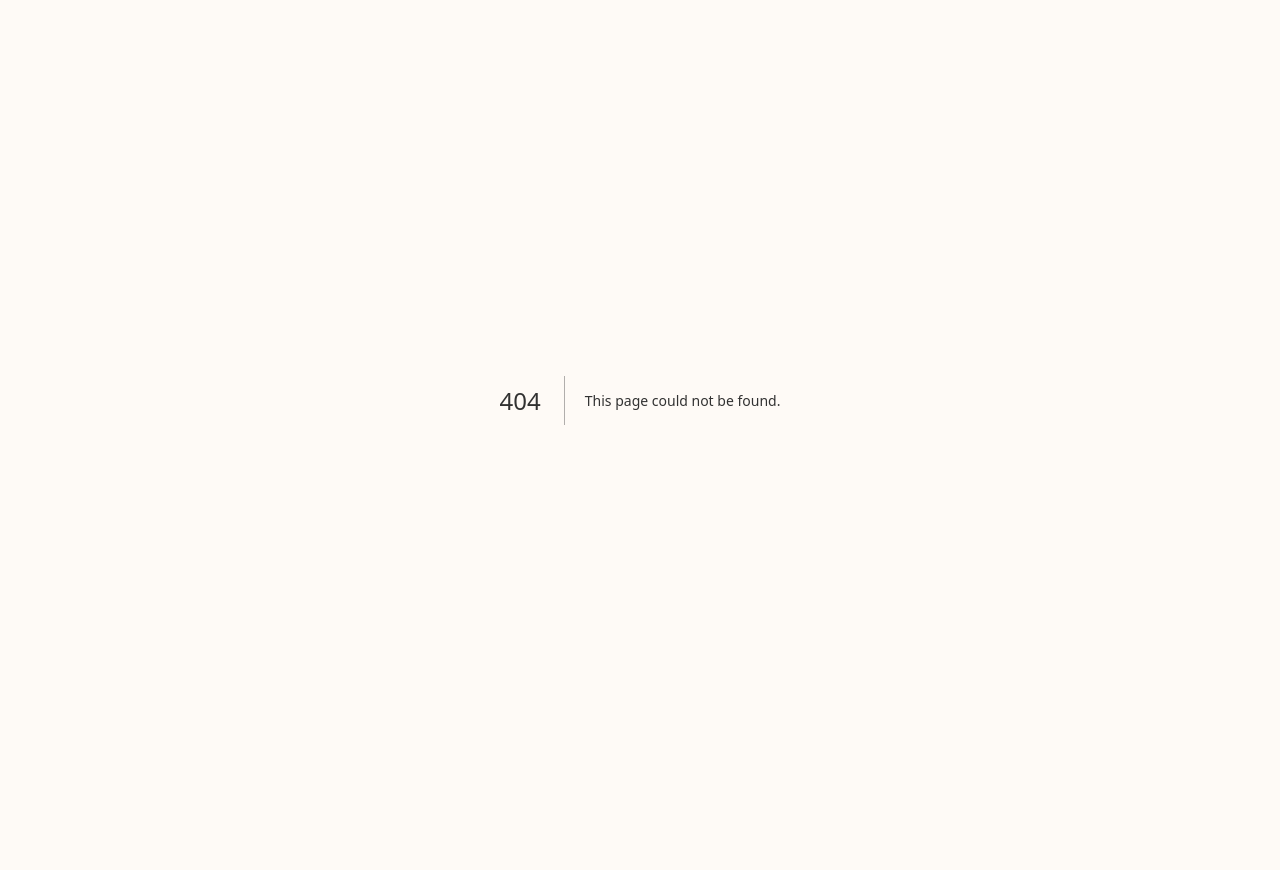
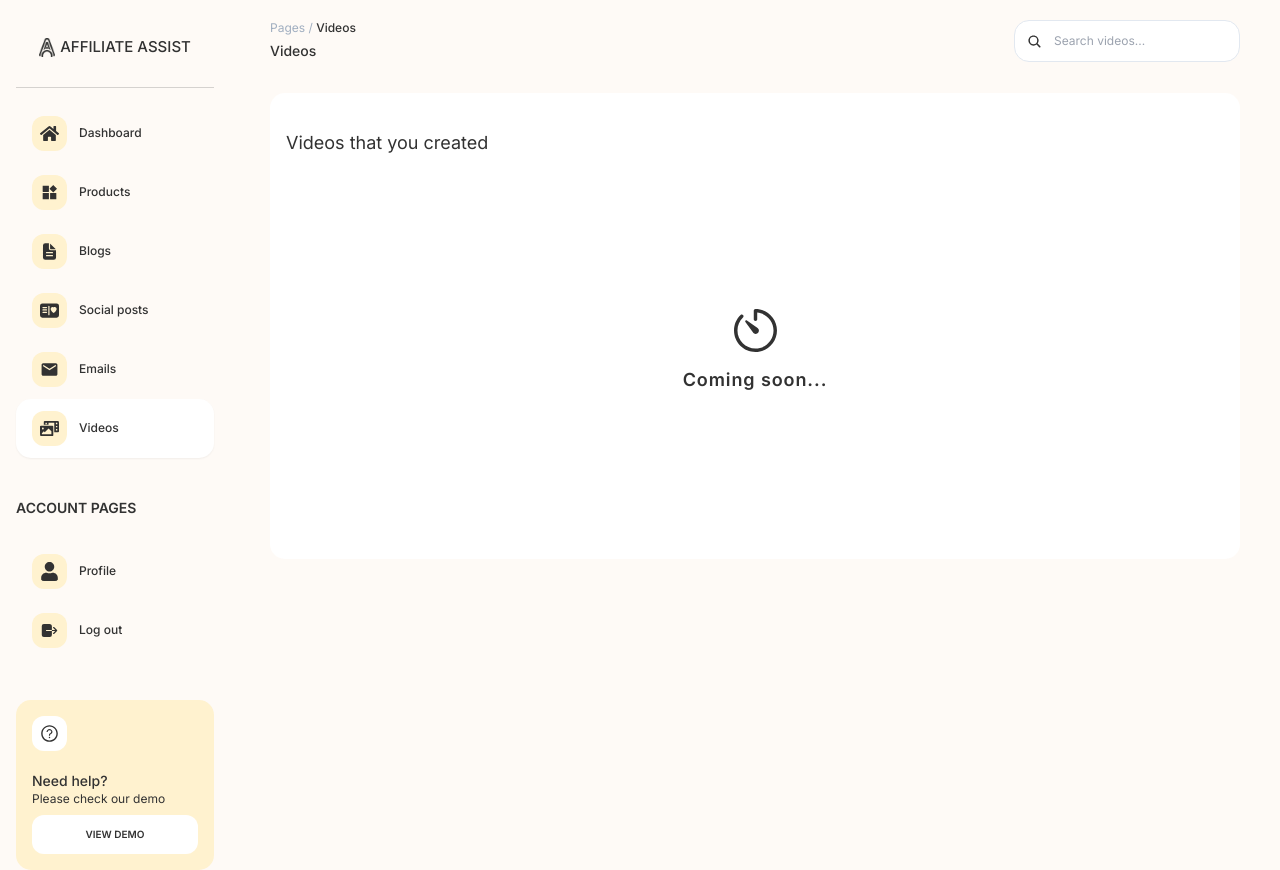
Before and after one commit to hamzahusic/affiliate-assist-app, a Next.js app: page /dashboard/video in a window 1280 px wide. Before the commit this address had no page. Before the commit the page ends 800 px from the top, so only its background shows below. Built offline with nearby package versions, Linux system fonts and the light colour scheme.

Commit message:
Added coming soon page for videos

```diff
--- /dev/null
+++ b/app/dashboard/video/page.js
@@ -0,0 +1,26 @@
+"use client"
+import PageNav from "@/components/PageNav";
+import { IoIosTimer } from "react-icons/io";
+
+const page = () => {
+    return (
+        <>
+            <PageNav placeholder={"Search videos..."} pageName={"Videos"}/>
+            <div className="bg-white rounded-[15px] px-4 py-9">
+                <h2 className=" text-lg mb-4">Videos that you created</h2>
+                <div
+                className="grid place-items-center h-[350px]"
+                >
+                    <div>
+                        <IoIosTimer size={55} className=" mx-auto"/>
+                        <p class="mt-2 font-semibold text-lg tracking-wider">
+                            Coming soon...
+                        </p>
+                    </div>
+                </div>
+            </div>
+        </>
+     );
+}
+
+export default page;
```
